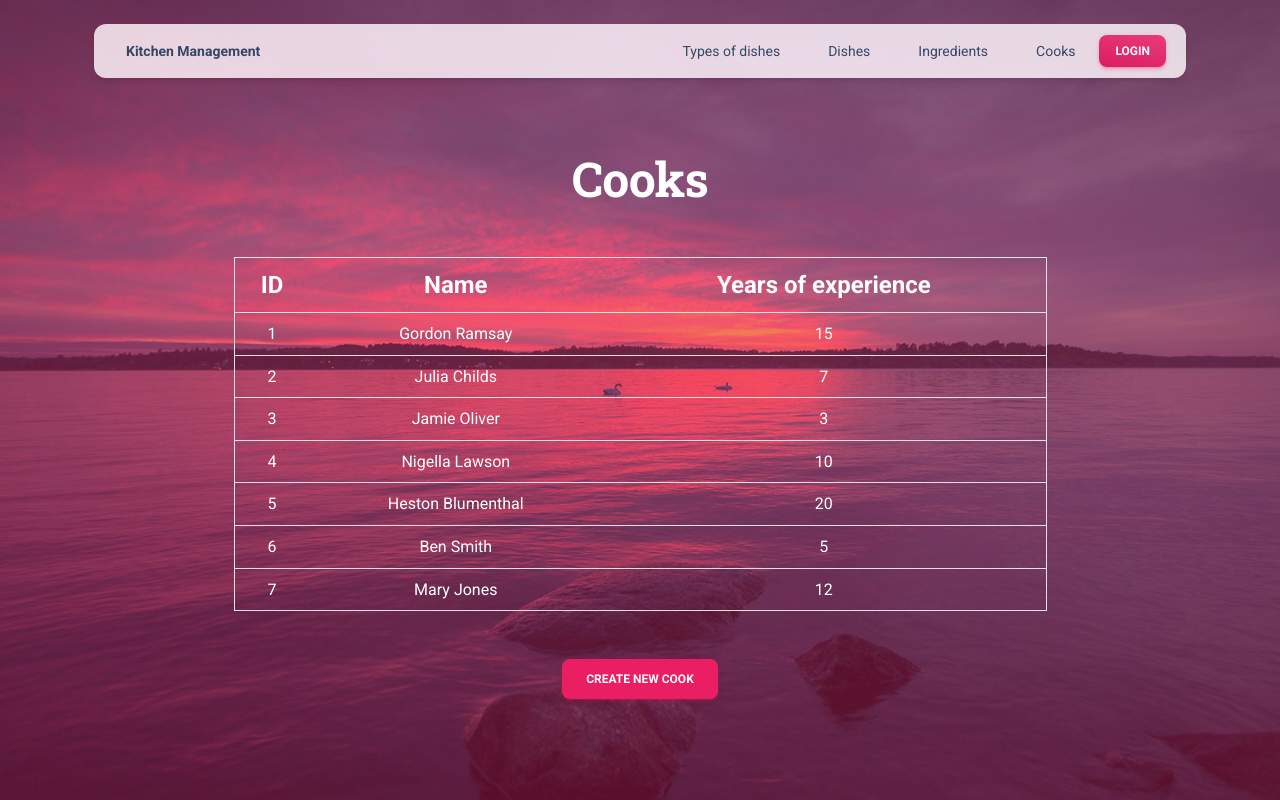
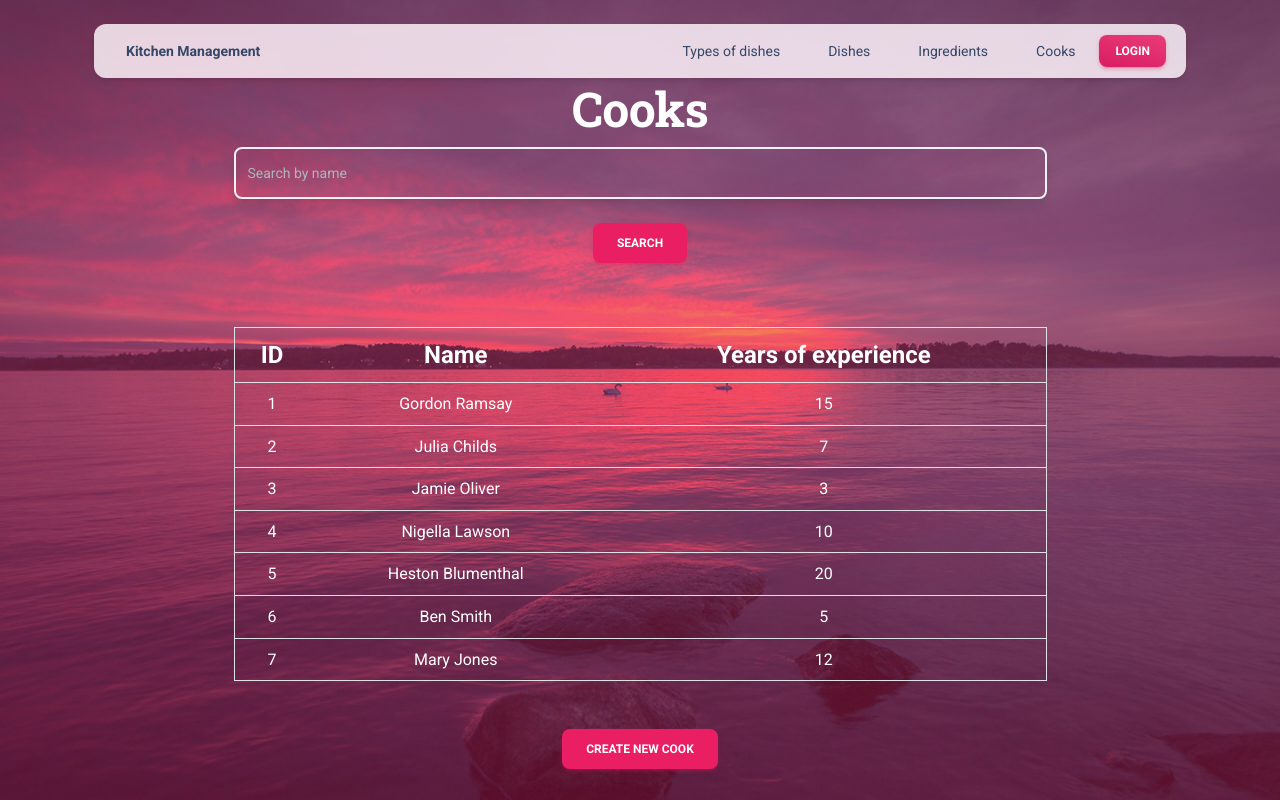
Before and after one commit to ArturDrzazga/kitchen-management, a Django app: page /cooks/ in a window 1280 px wide. Run offline with Django 5.2, Linux system fonts and the light colour scheme; data comes from the database, SQL or seed files in the repository; some libraries are stand-ins or nearby versions.

Commit message:
added search form for cooks list

```diff
--- a/kitchen_app/forms.py
+++ b/kitchen_app/forms.py
@@ -1,3 +1,5 @@
+from crispy_forms.helper import FormHelper
+from crispy_forms.layout import Layout, Div, Submit, Field
 from django import forms
 from django.contrib.auth.forms import UserCreationForm
 from django.core.exceptions import ValidationError
@@ -111,3 +113,15 @@ def validate_years_of_experience(years_of_experience):
 
 
     return years_of_experience
+
+class CookNameSearchForm(forms.Form):
+    name = forms.CharField(
+        max_length=255,
+        required=False,
+        label="",
+        widget=forms.TextInput(attrs={
+            'placeholder': "Search by name",
+            'class': "form-control form-control-lg border border-light border-2 shadow-lg",
+            "style": "color:white;"
+        })
+    )
--- a/kitchen_app/views.py
+++ b/kitchen_app/views.py
@@ -1,10 +1,16 @@
 from django.contrib.auth import get_user_model
 from django.contrib.auth.decorators import login_required
+from django.db.models import Q
 from django.shortcuts import render
 from django.urls import reverse_lazy, reverse
 from django.views import generic
 
-from .forms import DishTypeForm, DishForm, IngredientForm, CookCreationForm, CookUpdateForm
+from .forms import (DishTypeForm,
+                    DishForm,
+                    IngredientForm,
+                    CookCreationForm,
+                    CookUpdateForm,
+                    CookNameSearchForm)
 from .models import Cook, DishType, Dish, Ingredient
 
 
@@ -118,6 +124,25 @@ class CooksListView(generic.ListView):
     model = Cook
     paginate_by = 8
 
+    def get_context_data(self, *, object_list=None, **kwargs):
+        context = super(CooksListView, self).get_context_data(**kwargs)
+        name = self.request.GET.get("name")
+        context["search_form"] = CookNameSearchForm(
+            initial={"name": name}
+        )
+        return context
+
+    def get_queryset(self):
+        queryset = super().get_queryset()
+        form = CookNameSearchForm(self.request.GET)
+
+        if form.is_valid():
+            return queryset.filter(
+                Q(first_name__icontains=form.cleaned_data["name"]) |
+                Q(last_name__icontains=form.cleaned_data["name"])
+            )
+        return queryset
+
 
 class CooksDetailView(generic.DetailView):
     model = Cook
--- a/templates/kitchen_app/cook_list.html
+++ b/templates/kitchen_app/cook_list.html
@@ -1,8 +1,14 @@
 {% extends "base.html" %}
+{% load crispy_forms_filters %}
 
 {% block content %}
 
   <h1 class="text-white pt-3 mt-5">Cooks</h1>
+
+  <form action="" method="get">
+      {{ search_form|crispy }}
+      <input type="submit" value="Search" class="btn btn-primary mt-2">
+    </form>
 
   {% if cook_list %}
     <table class="table text-white border my-5 align-middle">
```
